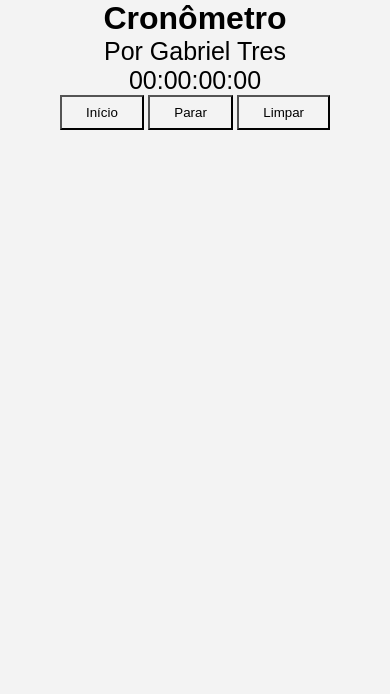
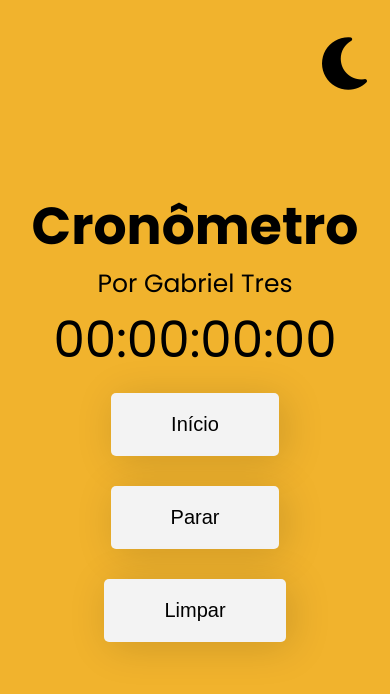
Before and after one commit to Gabetres/CronometroJS, a plain HTML site: page index.html in a window 390 px wide. Both pictures are taken after a click on the button "Limpar". Drawn offline with Linux system fonts and the light colour scheme.

Commit message:
Add files via upload

```diff
--- /dev/null
+++ b/darkmode.js
@@ -0,0 +1,18 @@
+const html = document.querySelector('html');
+const mode = document.querySelector('#mode-icon');
+
+mode.addEventListener('click', function(){
+html.classList.toggle('dark-mode');
+});
+
+mode.addEventListener('click', () => {
+    if(mode.classList.contains('fa-moon')){
+        mode.classList.remove('fa-moon');
+        mode.classList.add('fa-sun');
+
+        return;
+    }
+        mode.classList.add('fa-moon');
+        mode.classList.remove('fa-sun');
+    }
+);
--- a/index.html
+++ b/index.html
@@ -1,25 +1,38 @@
 <!DOCTYPE html>
 <html lang="en">
+
 <head>
+    <link rel="stylesheet" href="https://cdnjs.cloudflare.com/ajax/libs/font-awesome/6.3.0/css/all.min.css"
+        integrity="sha512-SzlrxWUlpfuzQ+pcUCosxcglQRNAq/DZjVsC0lE40xsADsfeQoEypE+enwcOiGjk/bSuGGKHEyjSoQ1zVisanQ=="
+        crossorigin="anonymous" referrerpolicy="no-referrer" />
     <script src="script.js"></script>
     <link rel="stylesheet" href="style.css">
     <meta charset="UTF-8">
     <meta http-equiv="X-UA-Compatible" content="IE=edge">
     <meta name="viewport" content="width=device-width, initial-scale=1.0">
-    <title>\Cronômetro/</title>
+    <title>Cronômetro</title>
 </head>
+
 <body>
+    <div class="container">
+        <div class="cronometro">
+            <i id="mode-icon" class="fa-solid fa-moon"></i>
+            <div class="container-text">
+                <h1>Cronômetro</h1>
+                <p class="dev">Por Gabriel Tres</p>
 
-    <div class="cronometro">
-        <h1>Cronômetro</h1>
-        <p>Por Gabriel Tres</p>
+                <p class="numbers"><span id="hours">00</span>:<span id="minutes">00</span>:<span
+                        id="seconds">00</span>:<span id="miliseconds">00</span></p>
 
-        <p><span id="hours">00</span>:<span id="minutes">00</span>:<span id="seconds">00</span>:<span id="tens">00</span></p>
+                <div class="buttons">
+                    <button id="button-start">Início</button>
+                    <button id="button-stop">Parar</button>
+                    <button id="button-reset">Limpar</button>
+                </div>
+            </div>
+        </div>
+    </div>
+    <script src="darkmode.js"></script>
+</body>
 
-        <button id="button-start">Início</button>
-        <button id="button-stop">Parar</button>
-        <button id="button-reset">Limpar</button>
-    </div>
-
-</body>
 </html>
--- a/script.js
+++ b/script.js
@@ -1,11 +1,11 @@
 window.onload = function () { //Executa o js imediatamente após o carregamento de uma pagina.
 
+    var miliseconds = 000;
     var seconds = 00;
-    var tens = 00;
     var minutes = 00;
     var hours = 00;
 
-    var appendTens = document.getElementById('tens');
+    var appendMiliseconds = document.getElementById('miliseconds');
     var appendSeconds = document.getElementById('seconds');
     var appendMinute = document.getElementById('minutes')
     var appendHours = document.getElementById('hours')
@@ -27,48 +27,57 @@ window.onload = function () { //Executa o js imediatamente após o carregamento
 
     buttonReset.onclick = function () {
         clearInterval(Interval);
-        tens = "00";
+        miliseconds = "00";
         seconds = "00"
         minutes = "00"
         hours = "00"
 
-        appendTens.innerHTML = tens;
+        appendMiliseconds.innerHTML = miliseconds;
         appendSeconds.innerHTML = seconds;
-        appendSeconds.innerHTML = minutes;
-        appendSeconds.innerHTML = hours;
+        appendMinute.innerHTML = minutes;
+        appendHours.innerHTML = hours;
     };
 
     function startTimer() {
-        tens++;
-        if (tens <= 9) {
-            appendTens.innerHTML = "0" + tens
+        miliseconds++;
+        if (miliseconds <= 9) {
+            appendMiliseconds.innerHTML =  "0" + miliseconds;
         }
 
-        if (tens > 9) {
-            appendTens.innerHTML = tens
+        if (miliseconds > 9) {
+            appendMiliseconds.innerHTML = miliseconds;
         }
-        if (tens > 99) {
+        if (miliseconds > 99) {
             console.log('seconds');
             seconds++;
             appendSeconds.innerHTML = "0" + seconds;
-            tens = 0;
-            appendTens.innerHTML = "0" + 0;
+            miliseconds = 0;
+            appendMiliseconds.innerHTML = "0" + 0;
+        }
+        if (seconds > 9) {
+            appendSeconds.innerHTML = seconds;
         }
 
-        if (seconds > 9) {
-            appendSeconds.innerHTML = seconds
+        if (seconds > 59) {
+            console.log('minute');
+            minutes++;
+            appendMinute.innerHTML = "0" + minutes;
+            seconds = 0;
+            appendSeconds.innerHTML = "0" + 0;
         }
-//editar
-        if (tens > 99) {
-            console.log('minutes');
-            hours++;
-            appendMinutes.innerHTML = "0" + minutes;
-            hours = 0;
-            appendHours.innerHTML = "0" + 0;
+        if (minutes > 9) {
+            appendMinutes.innerHTML = minutes;
         }
 
-        if (minutes > 9) {
-            appendMinutes.innerHTML = minutes
+        if (minutes > 59) {
+            console.log('hour');
+            hours++;
+            appendHours.innerHTML = "0" + hours;
+            minutes = 0;
+            appendMinute.innerHTML = "0" + 0;
+        }
+        if (hours > 9) {
+            appendHours.innerHTML = hours;
         }
     }
 
--- a/style.css
+++ b/style.css
@@ -1,22 +1,195 @@
+@import url('https://fonts.googleapis.com/css2?family=Poppins:ital,wght@0,100;0,200;0,300;0,400;0,500;0,600;0,700;0,800;0,900;1,100;1,200;1,300;1,400;1,500;1,600;1,700;1,800;1,900&display=swap');
+
+:root {
+    --body-bg: #f3f3f3;
+    --box-bg: #f1b32d;
+    --box-bg2: #e8ffaa;
+    --body-color: #000000;
+}
+
+.dark-mode:root {
+    --body-bg: #25293a;
+    --box-bg: #522bdf;
+    --box-bg2: #3877ff;
+    --body-color: #ffffff;
+}
+
+
 * {
     margin: 0;
     padding: 0;
     box-sizing: border-box;
     text-decoration: none;
+    transition: 200ms;
+}
+
+
+body,
+html {
+    background-color: var(--body-bg);
+    font-family: poppins, Helvetica, sans-serif;
+    display: flex;
+    flex-direction: column;
+    align-items: center;
+    justify-content: center;
+    width: 100%;
+    height: 100vh;
+    overflow-x: hidden;
+
+}
+
+
+
+#mode-icon {
+    color: var(--body-color);
+    position: relative;
+    left: 100%;
+    margin-left: 65px;
+    bottom: 120px;
+    font-size: 60px;
+}
+
+h1 {
+    font-size: 52px;
+    text-align: center;
+    color: var(--body-color);
+}
+
+.container {
+    display: block;
+    max-width: 100%;
+    margin: auto 5em;
+
+}
+
+.cronometro {
+    padding: 10em;
+    border-radius: 20px;
+    box-shadow: 15px 15px 40px #00000025;
+    background-color: var(--box-bg);
+
+}
+
+.numbers {
+    text-align: center;
+    font-size: 50px;
+}
+
+
+.dev {
+    text-align: center;
+}
+
+
+p {
+    text-align: center;
+    font-size: 25px;
+    color: var(--body-color);
+}
+
+.buttons {
+    text-align: center;
+}
+
+.buttons>button {
+    padding: 1em 3em;
+    min-height: 100%;
+    font-size: 20px;
+    margin: 15px;
+    border-radius: 5px;
+    border: none;
+    box-shadow: 5px 5px 40px #00000025;
+    background-color: var(--body-bg);
+    color: var(--body-color);
+}
+
+.buttons>button:hover {
+    box-shadow: 5px 5px 40px var(--box-bg2);
+}
+
+@media only screen and (max-width: 768px) {
+
+    #mode-icon {
+        color: var(--body-color);
+        position: relative;
+        left: 60%;
+        margin-left: 65px;
+        bottom: 120px;
+        font-size: 60px;
+    }
+
+    .cronometro {
+        text-align: center;
+        height: 100vh;
+        border-radius: 0;
+    }
+
+    .container {
+        display: block;
+        margin: 0 auto;
+
     }
 
 
-body{
-    font-family: Arial, Helvetica, sans-serif;
-    text-align: center;
-    background-color: #f3f3f3;
 }
 
-p{
-    font-size: 25px;
+@media only screen and (max-width: 600px) {
+
+    .cronometro {
+        top: 50%;
+        padding: 0;
+        border-radius: 0;
+        background-color: var(--box-bg);
+
+    }
+
+    .container-text {
+        position: relative;
+        top: 15%;
+    }
+
+    #mode-icon {
+        left: 30%;
+        bottom: 0;
+        top: 4%;
+    }
+
+
+
 }
 
-button {
-    padding: 0.5rem 1.5rem;
-    background-color: #f3f3f3;
+@media only screen and (max-width: 375px) {
+
+    body,
+    html {
+        background-color: var(--box-bg);
+        max-width: 100%;
+        max-height: 100%;
+    }
+
+    #mode-icon {
+        left: 28%;
+    }
+
+    .cronometro {
+        box-shadow: none;
+    }
+
+    .container-text>h1 {
+        font-size: 30px;
+    }
+
+    .numbers {
+        font-size: 40pt;
+    }
+
+    .buttons>button {
+        padding: 0.5em 2em;
+    }
+
+
+
+
+
+
 }
```
